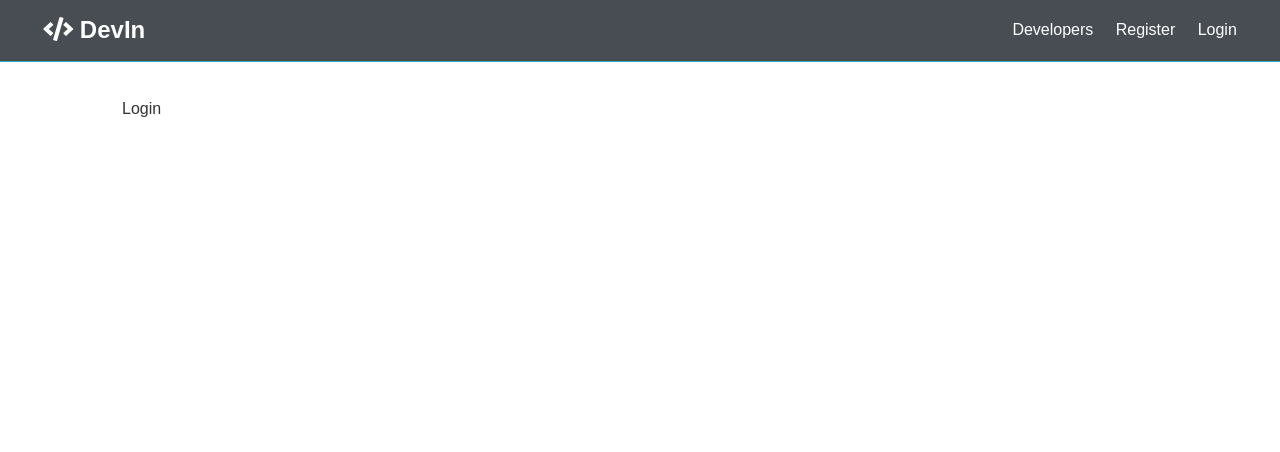
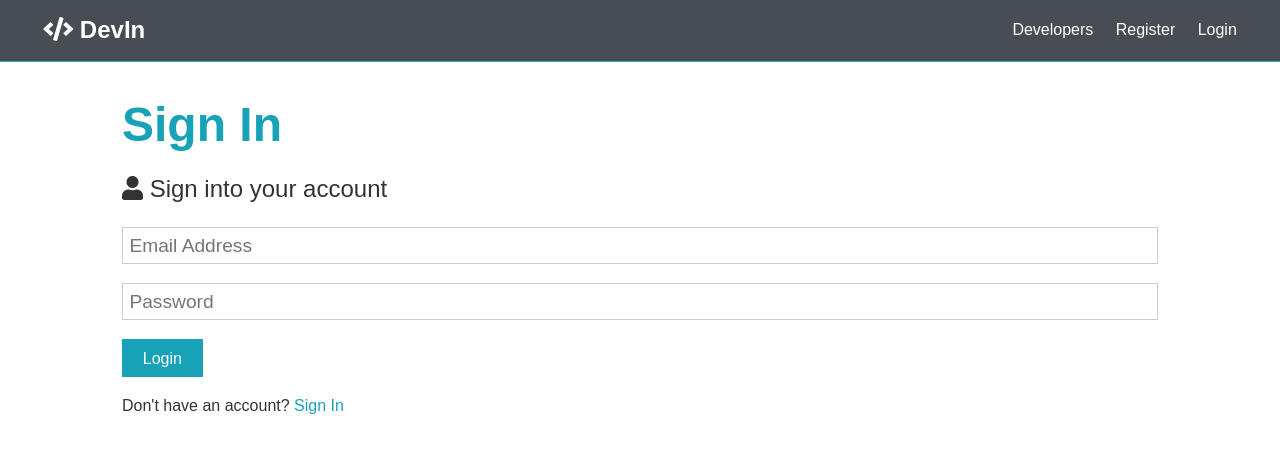
Before and after one commit to edgar-montano/devin2, a React (Create React App) app in the folder client/: page /login in a window 1280 px wide. Shown: the top 452 px of the page. Built offline with nearby package versions, Linux system fonts and the light colour scheme.

Commit message:
login form and register form implemented

```diff
--- a/client/package.json
+++ b/client/package.json
@@ -35,5 +35,6 @@
       "last 1 firefox version",
       "last 1 safari version"
     ]
-  }
+  },
+  "proxy": "http://localhost:5000"
 }
--- a/client/src/components/auth/Login.js
+++ b/client/src/components/auth/Login.js
@@ -1,7 +1,56 @@
-import React from "react";
+import React, { Fragment, useState } from "react";
+import { Link } from "react-router-dom";
 
 const Login = () => {
-  return <div>Login</div>;
+  const [formData, setFormData] = useState({
+    name: "",
+    email: "",
+    password: ""
+  });
+
+  const { name, email, password } = formData;
+
+  const onChange = e =>
+    setFormData({ ...formData, [e.target.name]: e.target.value });
+
+  const onSubmit = async e => {
+    e.preventDefault();
+    console.log("success");
+  };
+
+  return (
+    <Fragment>
+      <h1 className="large text-primary">Sign In </h1>
+      <p className="lead">
+        <i className="fas fa-user" /> Sign into your account
+      </p>
+      <form className="form" onSubmit={e => onSubmit(e)}>
+        <div className="form-group">
+          <input
+            type="email"
+            placeholder="Email Address"
+            name="email"
+            value={email}
+            onChange={e => onChange(e)}
+          />
+        </div>
+        <div className="form-group">
+          <input
+            type="password"
+            placeholder="Password"
+            name="password"
+            value={password}
+            onChange={e => onChange(e)}
+            minLength="6"
+          />
+        </div>
+        <input type="submit" className="btn btn-primary" value="Login" />
+      </form>
+      <p className="my-1">
+        Don't have an account? <Link to="/regisster">Sign In</Link>
+      </p>
+    </Fragment>
+  );
 };
 
 export default Login;
--- a/client/src/components/auth/Register.js
+++ b/client/src/components/auth/Register.js
@@ -1,4 +1,5 @@
 import React, { Fragment, useState } from "react";
+import { Link } from "react-router-dom";
 
 const Register = () => {
   const [formData, setFormData] = useState({
@@ -9,15 +10,18 @@
   });
 
   const { name, email, password, password2 } = formData;
+
   const onChange = e =>
     setFormData({ ...formData, [e.target.name]: e.target.value });
-  const onSubmit = e => {
+
+  const onSubmit = async e => {
     e.preventDefault();
     if (password !== password2) console.error("Passwords do not match");
     else {
-      console.log(formData);
+      console.log("success");
     }
   };
+
   return (
     <Fragment>
       <h1 className="large text-primary">Sign Up</h1>
@@ -71,7 +75,7 @@
         <input type="submit" className="btn btn-primary" value="Register" />
       </form>
       <p className="my-1">
-        Already have an account? <a to="/login">Sign In</a>
+        Already have an account? <Link to="/login">Sign In</Link>
       </p>
     </Fragment>
   );
```
